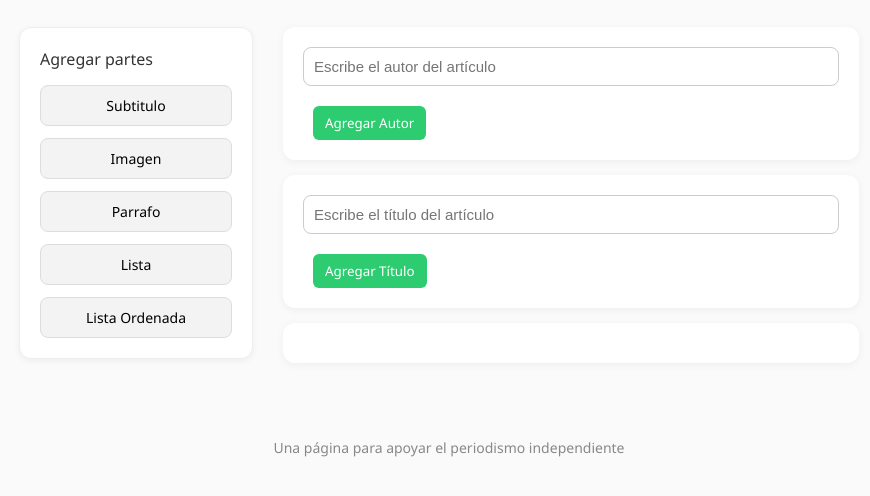
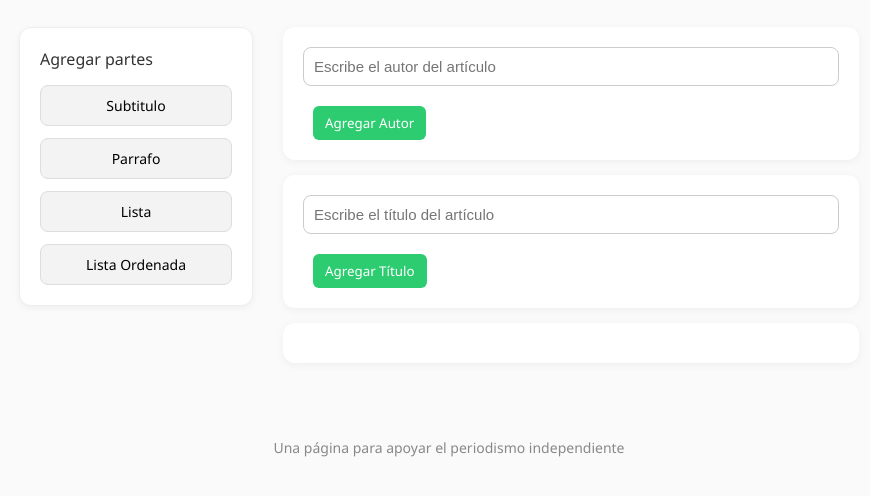
Before and after one commit to 4toche/Vox, a plain HTML site: page vox_libre/BETA.html in a window 1280 px wide. Shown: the part 182-678 px from the top of the page, without its empty margins (191-1061 px from the left). Drawn offline with Linux system fonts and the light colour scheme.

Commit message:
Update BETA.html

```diff
--- a/vox_libre/BETA.html
+++ b/vox_libre/BETA.html
@@ -35,7 +35,6 @@
       <h2>Agregar partes</h2>
       <ul class="accion">
         <li><button class="btn-accion">Subtitulo</button></li>
-        <li><button class="btn-accion">Imagen</button></li>
         <li><button class="btn-accion">Parrafo</button></li>
         <li><button class="btn-accion">Lista</button></li>
         <li><button class="btn-accion">Lista Ordenada</button></li>
```
